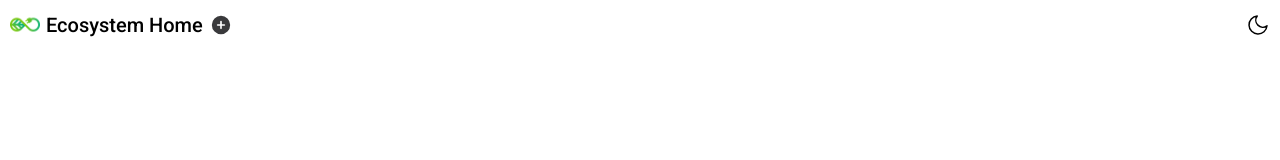
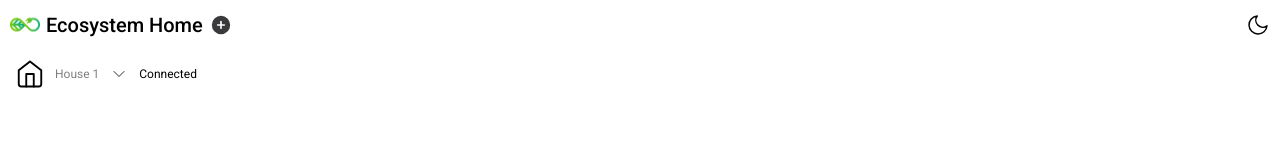
Before and after one commit to amirali108/PowerSaveMeFrontend, a React (Vite) app in the folder frontend/: page / in a window 1280 px wide. Shown: the top 160 px of the page. Built offline with nearby package versions, Linux system fonts and the light colour scheme.

Commit message:
Set up select home navigation styling

```diff
--- a/frontend/package.json
+++ b/frontend/package.json
@@ -15,6 +15,7 @@
     "react": "^18.2.0",
     "react-dom": "^18.2.0",
     "react-router-dom": "^6.15.0",
+    "react-select": "^5.7.5",
     "sort-by": "^0.0.2",
     "styled-components": "^6.0.7"
   },
--- a/frontend/src/App.jsx
+++ b/frontend/src/App.jsx
@@ -4,11 +4,13 @@ import './App.css'
 import FirstPage from './routes/FirstPage'
 import NavTop from './components/NavTop'
 import NavBottom from './components/NavBottom'
+import SelectHome from './components/SelectHome'
 
 function App() {
   return (
     <>
       <NavTop />
+      <SelectHome />
       <Router>
         <Routes>
           <Route path="/" element={<FirstPage />} />
--- /dev/null
+++ b/frontend/src/components/Connected.jsx
@@ -0,0 +1,20 @@
+import styled from "styled-components"
+
+function Connected() {
+  return (
+    <>
+    <Connect>Connected</Connect>
+    </>
+  )
+}
+
+export default Connected
+
+const Connect = styled.div`
+display: flex;
+justify-content: center;
+align-items: center;
+  color: #000000;
+  font-size: 12px;
+  margin-left: 10px;
+`
--- /dev/null
+++ b/frontend/src/components/DropDown.jsx
@@ -0,0 +1,61 @@
+import styled from 'styled-components'
+import Select from 'react-select'
+import Arrow from './ArrowIcon'
+
+
+function DropDown() {
+  const customStyles = {
+    control: (provided) => ({
+      ...provided,
+      border: 'none',
+    }),
+
+    indicatorSeparator: (provided) => ({
+      ...provided,
+      display: 'none'
+    }),
+    dropdownIndicator: (provided) => ({
+      ...provided,
+      contain: { Arrow },
+      color: '#000000'
+    }),
+    input: (provided) => ({
+      ...provided,
+      color: '#000000',
+      fontSize: '12px',
+    }),
+  }
+
+  const options = [
+    { label: 'House 1', value: 'house1' },
+    { label: 'House 2', value: 'house2' },
+    { label: 'House 3', value: 'house3' }
+  ]
+
+  // const CustomArrow = () => <img src={Arrow} alt="Custom Dropdown Icon" />
+  // const handleChange = (event) => {
+  //   setValue(event.target.value)
+  // }
+
+  return (
+    <>
+      <Drop>
+        <Select
+          options={options}
+          styles={customStyles}
+          isSearchable={false}
+          placeholder={options[0].label}
+          components={{ DropdownIndicator: Arrow }}
+          // onChange={handleChange}
+          // Other props like onChange, value, etc.
+        />
+      </Drop>
+    </>
+  )
+}
+
+export default DropDown
+
+const Drop = styled.div`
+  font-size: 12px;
+`
--- /dev/null
+++ b/frontend/src/components/HouseIcon.jsx
@@ -0,0 +1,38 @@
+import styled from 'styled-components'
+
+function HouseIcon() {
+  return (
+    <>
+      <House>
+        <svg
+          xmlns="http://www.w3.org/2000/svg"
+          viewBox="0 0 24 24"
+          className="feather feather-home"
+        >
+          <path d="M3 9l9-7 9 7v11a2 2 0 0 1-2 2H5a2 2 0 0 1-2-2z"></path>
+          <polyline points="9 22 9 12 15 12 15 22"></polyline>
+        </svg>
+      </House>
+    </>
+  )
+}
+
+export default HouseIcon
+
+const House = styled.div`
+
+display: flex;
+flex-direction: column;
+justify-content: center;
+align-items: center;
+
+.feather-home {
+  width: 30px;
+  height: 30px;
+  fill: none;
+  stroke: currentColor;
+  stroke-width: 1.5px;
+  stroke-linecap: round;
+  stroke-linejoin: round;
+}
+`
--- a/frontend/src/components/SelectHome.jsx
+++ b/frontend/src/components/SelectHome.jsx
@@ -1,15 +1,17 @@
-import styled from "styled-components"
-import HomeIcon from "./HomeIcon"
+import styled from 'styled-components'
+
+import HouseIcon from './HouseIcon'
+import DropDown from './DropDown'
+import Connected from './Connected'
 
 function SelectHome() {
   return (
     <>
-    <Home>
-<HomeIcon />
-<div className="dropdown">
-
-</div>
-    </Home>
+      <Home>
+        <HouseIcon />
+        <DropDown />
+        <Connected />
+      </Home>
     </>
   )
 }
@@ -18,8 +20,10 @@ export default SelectHome
 
 const Home = styled.div`
   display: flex;
+  align-items: center;
+  padding-top: 5px;
+  padding-left: 15px;
+  padding-bottom: 5px;
 
-  .dropdown {
 
-  }
 `
--- a/frontend/src/routes/FirstPage.jsx
+++ b/frontend/src/routes/FirstPage.jsx
@@ -1,11 +1,16 @@
+import styled from "styled-components"
 
 
 function FirstPage() {
   return (
     <>
+<First>
 
+</First>
     </>
   )
 }
 
 export default FirstPage
+
+const First = styled.div``
```
Also changed, not shown: frontend/src/components/SelectTimeline.jsx (added, +9 -0 lines), 1 other file (tests, documents, lock files or other folders).
